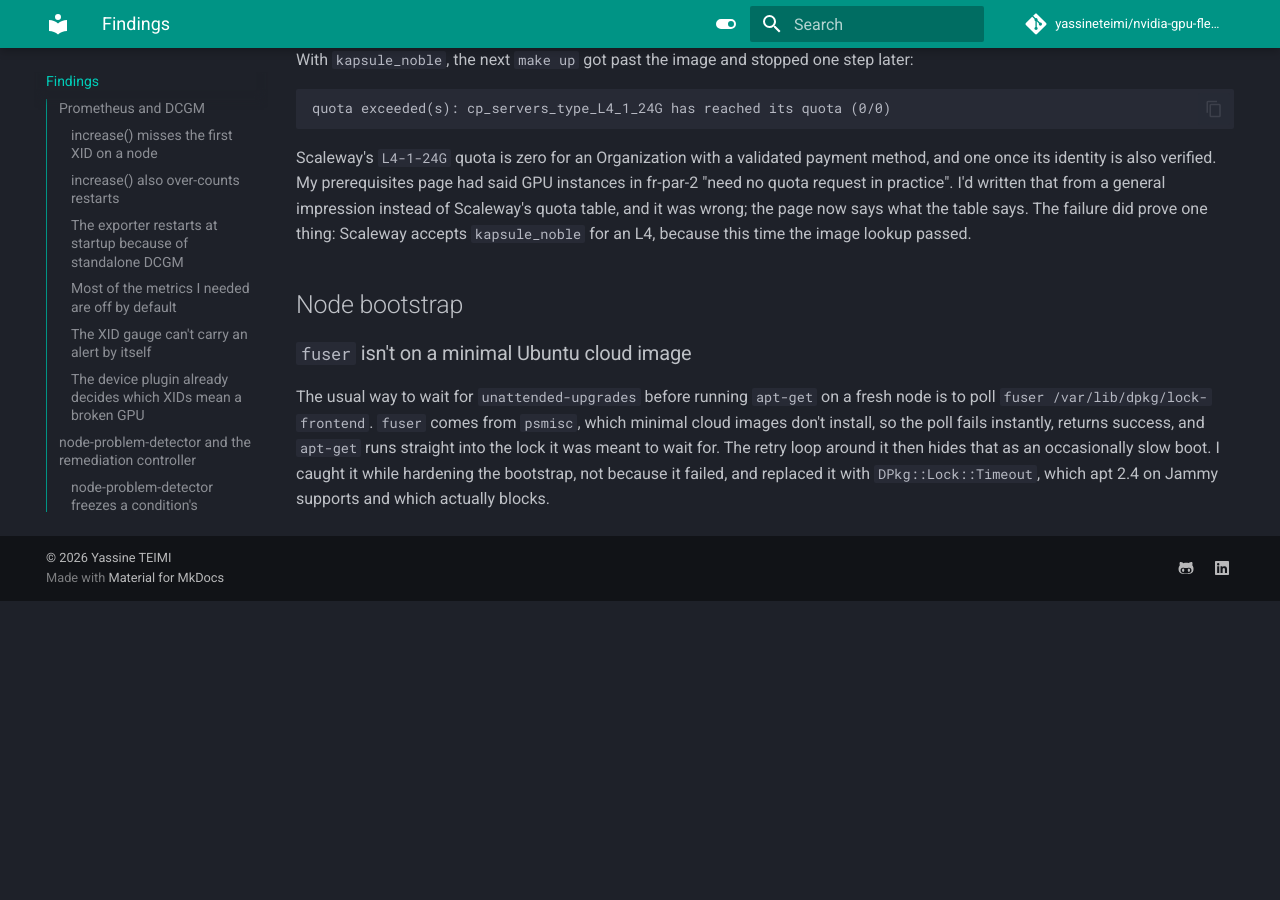
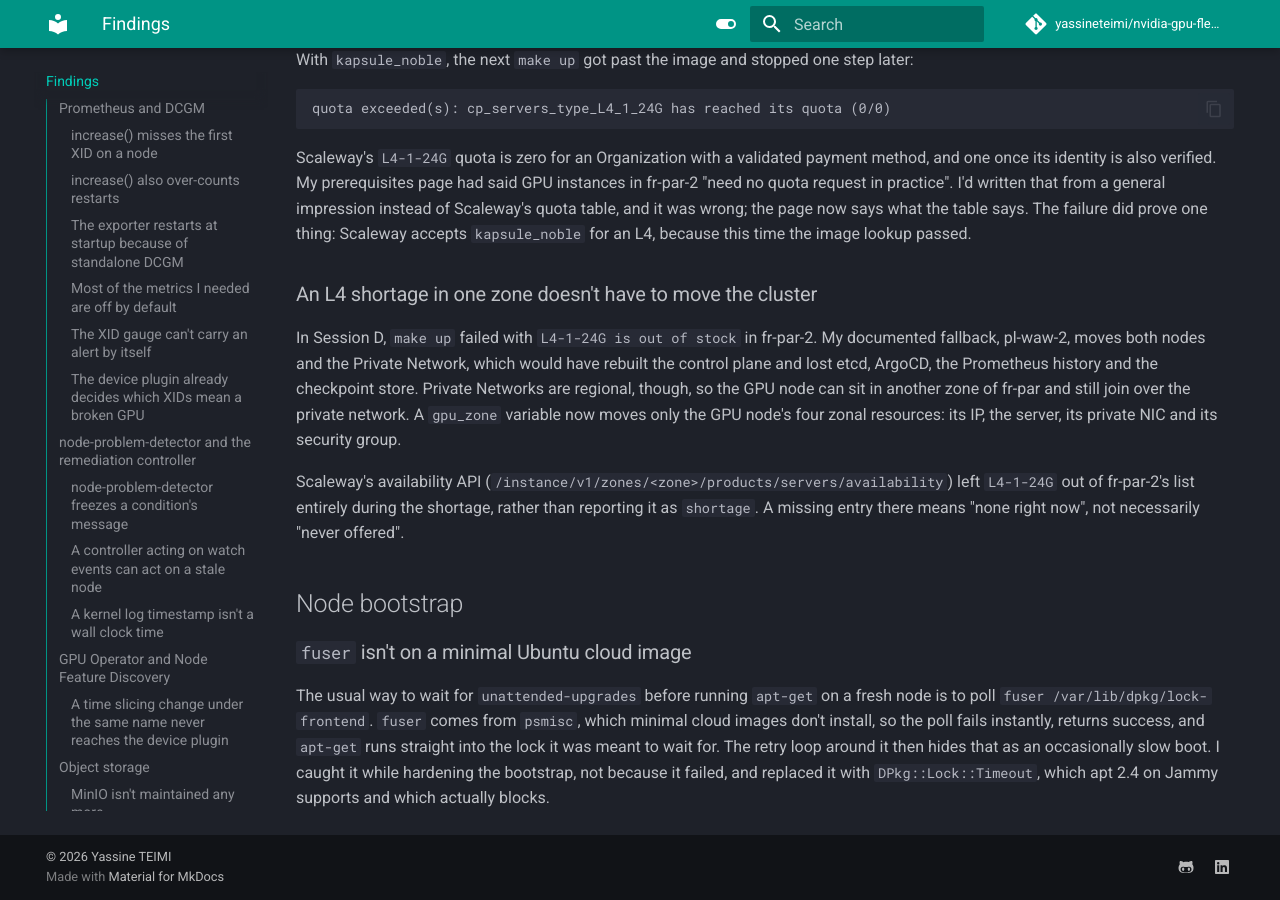
Before and after one commit to yassineteimi/nvidia-gpu-fleet-poc, an MkDocs documentation site: the page built from docs/findings.md, in a window 1280 px wide and 900 px high, scrolled down 5901 px. Built offline with MkDocs 1.6.1 and Material for MkDocs 9.7.7, drawn with Linux system fonts in a browser that asks for light colours; comment, search, counter and statistics services are not loaded; before the commit the page ends 6502 px from its top, so only the background shows below that.

Commit message:
Terraform: let the GPU node run in another zone of the region
fr-par-2 ran out of L4-1-24G at the start of D2a. The documented fallback
moves the whole cluster to pl-waw-2 and would rebuild the control plane.
The Private Network is regional, so a gpu_zone variable now moves only the
GPU node's zonal resources (IP, server, private NIC, security group) to
another zone of the region, and validation rejects a zone outside it.
Checked with terraform validate and fmt against provider 2.83.1.

```diff
--- a/docs/findings.md
+++ b/docs/findings.md
@@ -302,6 +302,21 @@
 says what the table says. The failure did prove one thing: Scaleway accepts
 `kapsule_noble` for an L4, because this time the image lookup passed.
 
+### An L4 shortage in one zone doesn't have to move the cluster
+
+In Session D, `make up` failed with `L4-1-24G is out of stock` in fr-par-2. My
+documented fallback, pl-waw-2, moves both nodes and the Private Network, which would
+have rebuilt the control plane and lost etcd, ArgoCD, the Prometheus history and the
+checkpoint store. Private Networks are regional, though, so the GPU node can sit in
+another zone of fr-par and still join over the private network. A `gpu_zone` variable
+now moves only the GPU node's four zonal resources: its IP, the server, its private
+NIC and its security group.
+
+Scaleway's availability API (`/instance/v1/zones/<zone>/products/servers/availability`)
+left `L4-1-24G` out of fr-par-2's list entirely during the shortage, rather than
+reporting it as `shortage`. A missing entry there means "none right now", not
+necessarily "never offered".
+
 ## Node bootstrap
 
 ### `fuser` isn't on a minimal Ubuntu cloud image
```
Also changed, not shown: 7 other files.
